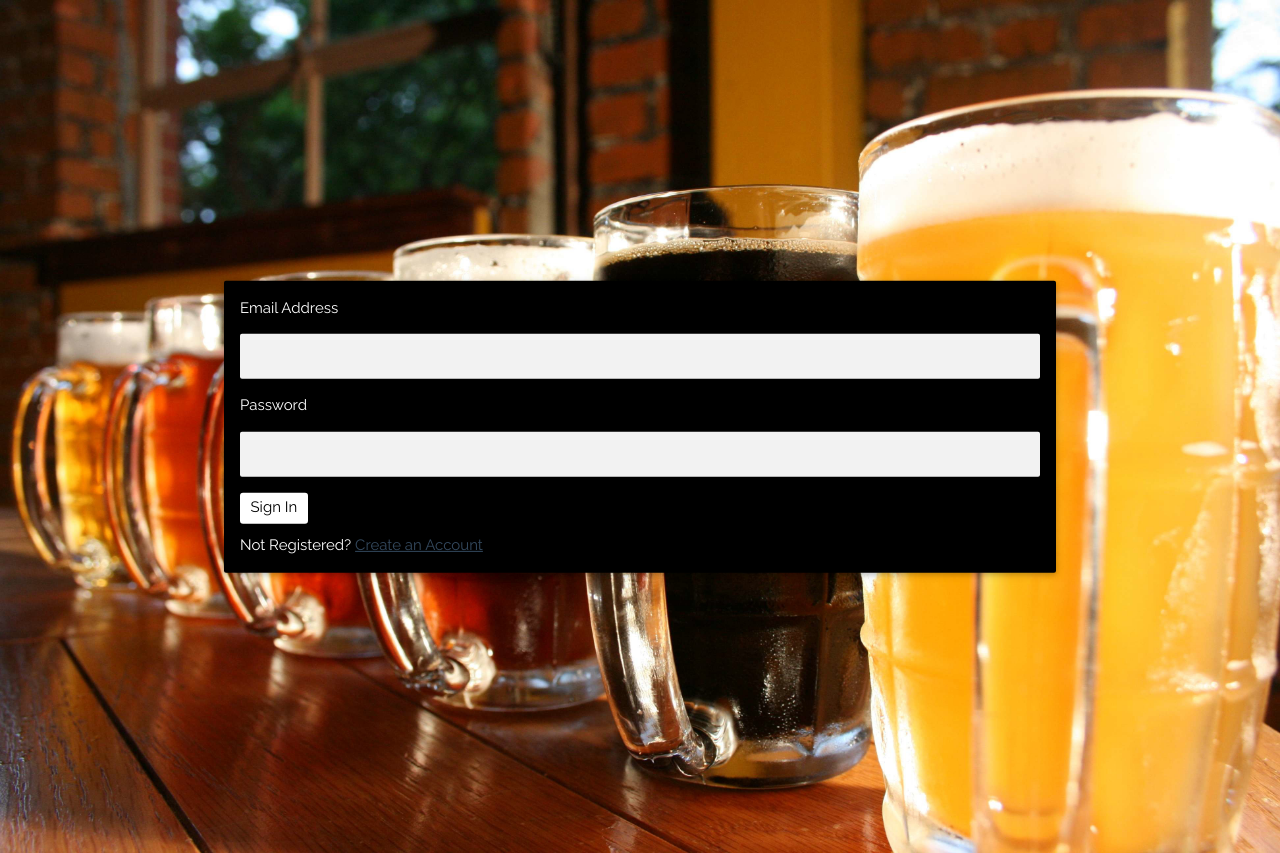
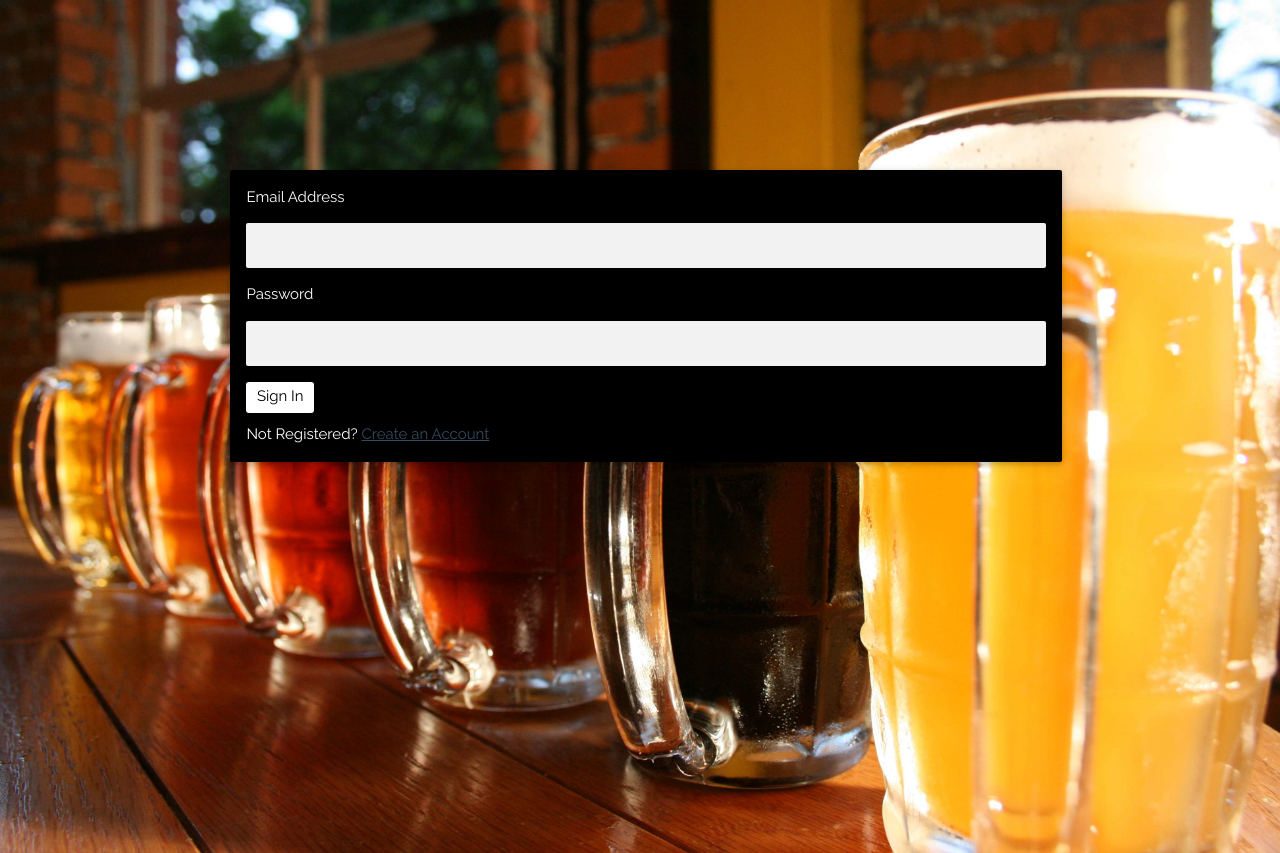
Before and after one commit to emmyzzang/BeerFinder, a Node server app: page / in a window 1280 px wide. Run offline with Node 20, Linux system fonts and the light colour scheme; some libraries are stand-ins or nearby versions.

Commit message:
margin top issues resolved

```diff
--- a/app/public/css/style.css
+++ b/app/public/css/style.css
@@ -496,6 +496,22 @@ a {
     animation: hh 0.1s;
 }
 
+.signOutContainer {
+	top: 33%;
+}
+
+.signUpContainer {
+	top: 10%;
+	left: 18%;
+	transform: none;
+}
+
+.signInContainer {
+	top: 18%;
+	left: 18%;
+	transform: none;
+}
+
 .catalogueContainer {
 	top: -87%;
 	left: 16%;
--- a/app/public/signin.html
+++ b/app/public/signin.html
@@ -17,7 +17,7 @@
   <body class="w3-light-grey">
     <header class="w3-display-container w3-content w3-hide-small" style="max-width:1500px">
       <img class="w3-image" src="img/beer.jpg" alt="London" width="1500" height="700">
-      <div class="w3-display-middle" style="width:65%">
+      <div class="w3-display-middle signInContainer" style="width:65%">
         <div class="w3-container">
           <div class="w3-panel w3-padding-16 w3-black w3-card-2">
             <form id="signin" name="signin" method="post" action="signin">
--- a/app/public/signout.html
+++ b/app/public/signout.html
@@ -17,7 +17,7 @@
 <body class="w3-light-grey">
   <header class="w3-display-container w3-content w3-hide-small" style="max-width:1500px">
     <img class="w3-image" src="img/beer.jpg" alt="London" width="1500" height="700">
-    <div class="w3-display-middle" style="width:65%">
+    <div class="w3-display-middle signOutContainer" style="width:65%">
       <div class="w3-container">
         <div class="w3-panel w3-padding-16 w3-black w3-card-2">
           <form id="signin" name="signin" method="post" action="signin">
--- a/app/public/signup.html
+++ b/app/public/signup.html
@@ -17,7 +17,7 @@
 <body class="w3-light-grey">
   <header class="w3-display-container w3-content w3-hide-small" style="max-width:1500px">
     <img class="w3-image" src="img/beer.jpg" alt="London" width="1500" height="700">
-    <div class="w3-display-middle" style="width:65%">
+    <div class="w3-display-middle signUpContainer" style="width:65%">
       <div class="w3-container">
         <div class="w3-panel w3-padding-16 w3-black w3-card-2">
           <form id="signup" name="signup" method="post" action="/signup">
```
